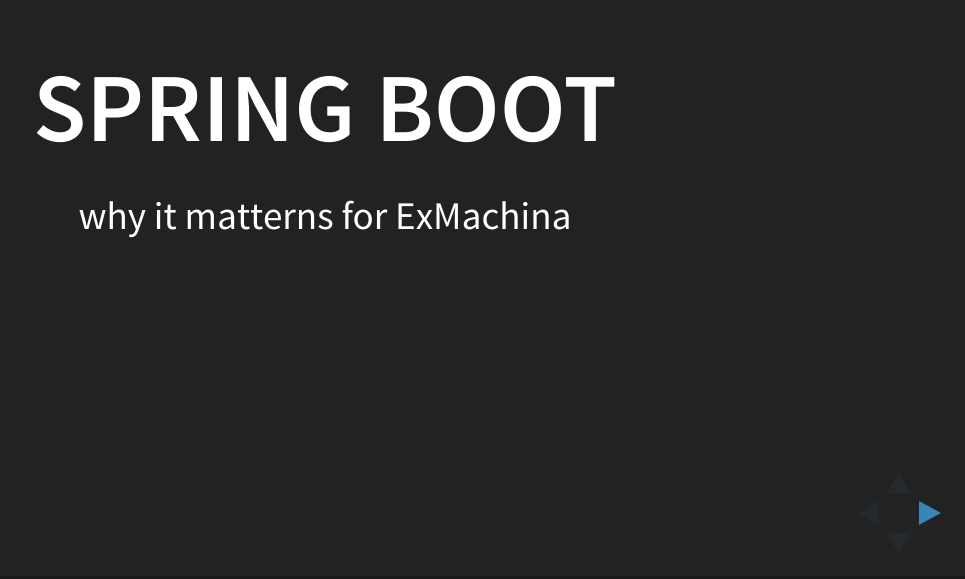
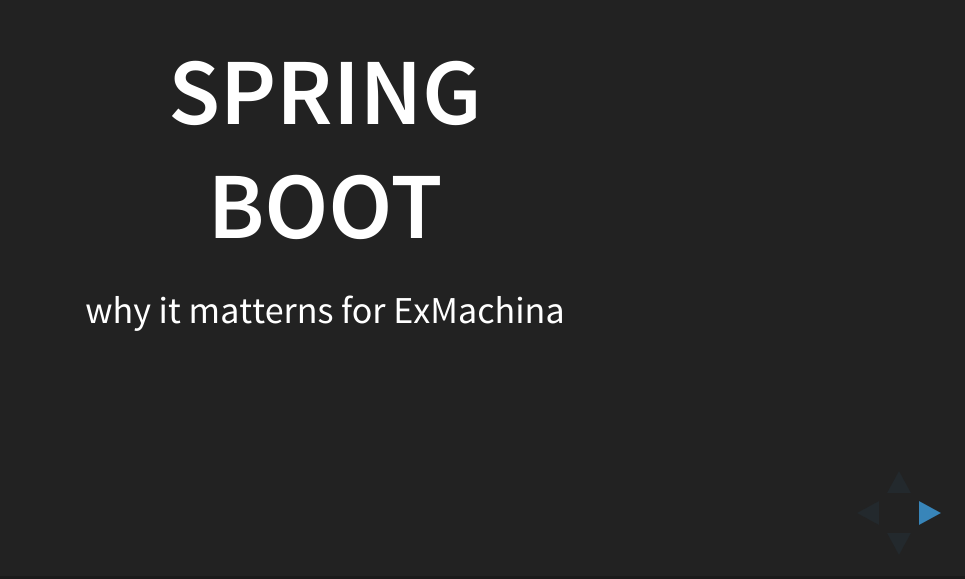
Before and after one commit to dfa1/exmeeting-spring-boot, a website: page index.html in a window 1280 px wide. Shown: the part 221-800 px from the top of the page, without its empty margins (315-1280 px from the left). Drawn offline with Linux system fonts and the light colour scheme.

Commit message:
dev: dimensions

```diff
--- a/index.html
+++ b/index.html
@@ -292,6 +292,12 @@
 Reveal.initialize({
 	history: true,
 
+	// my customizations
+    width: "100%",
+    height: "100%",
+    margin: 0.6,
+    minScale: 1,
+    maxScale: 1,
 	// More info https://github.com/hakimel/reveal.js#dependencies
 	dependencies: [
 	{ src: 'plugin/markdown/marked.js' },
```
